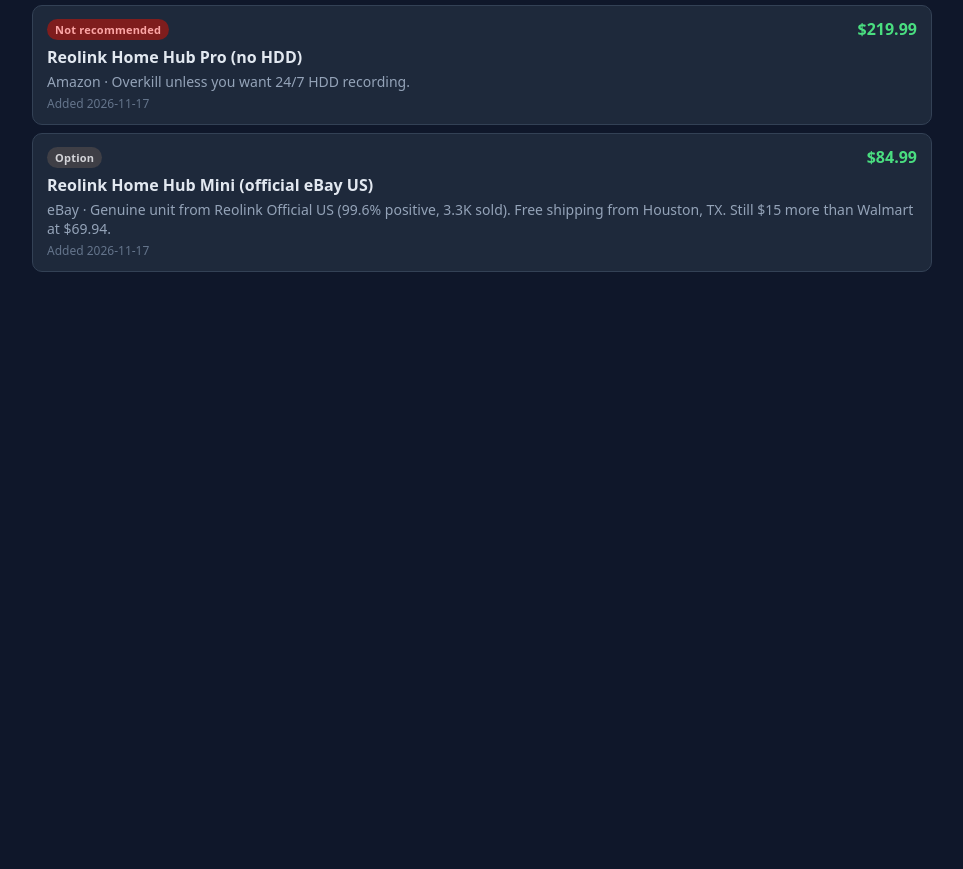
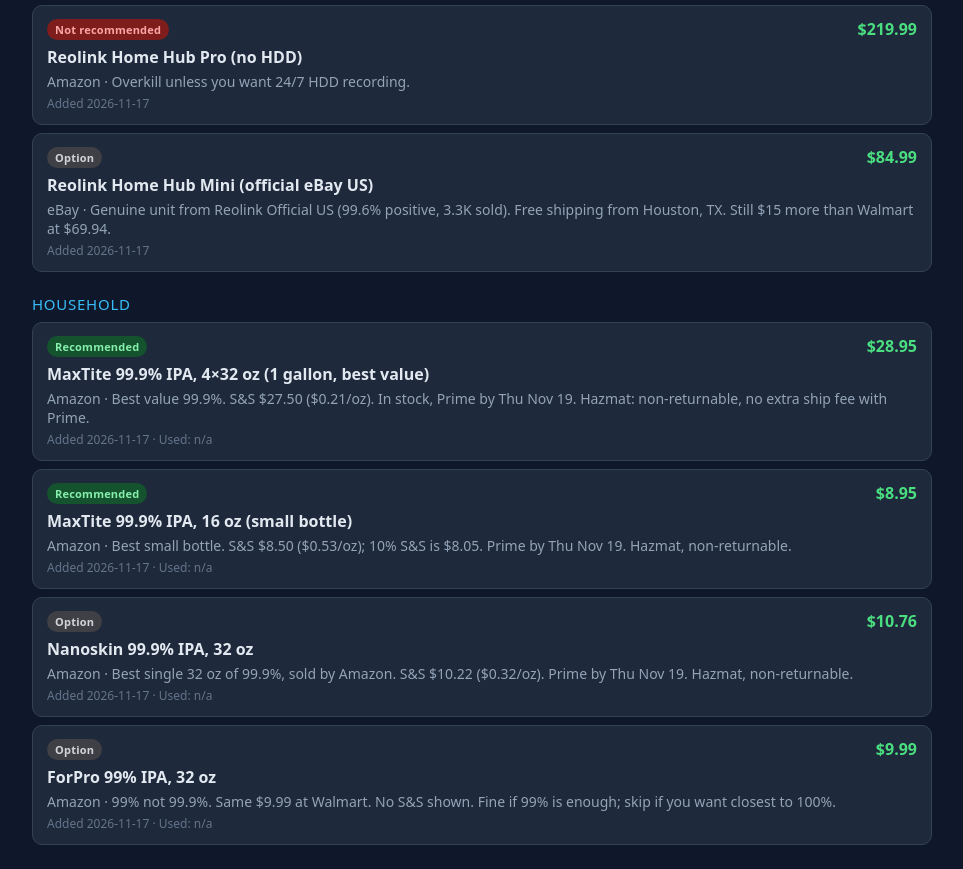
Before and after one commit to westonwhite/grok-links, a plain HTML site: page index.html in a window 1280 px wide. Shown: the part 2535-3404 px from the top of the page, without its empty margins (158-1121 px from the left). Before the commit the page ends 2831 px from the top, so only its background shows below. Drawn offline with Linux system fonts and the light colour scheme.

Commit message:
Add 99.9% isopropyl alcohol household links

```diff
--- a/index.html
+++ b/index.html
@@ -42,7 +42,7 @@ const items=data.filter(i=>(!filter||i.verdict===filter)&&(!q||JSON.stringify(i)
 items.forEach(i=>{(cats[i.category||'Other']=cats[i.category||'Other']||[]).push(i)});
 for(const c in cats){el.insertAdjacentHTML('beforeend',`<div class="cat">${esc(c)}</div>`);
 cats[c].forEach(i=>{const v=i.verdict||'';const badge=v?`<span class="badge ${cls[v]||'option'}">${esc(labels[v]||v)}</span>`:'';
-el.insertAdjacentHTML('beforeend',`<a class="card" href="${esc(i.url)}" target="_blank" rel="noopener"><div class="top">${badge}<span class="p">${esc(i.price)}</span></div><div class="t">${esc(i.title)}</div><div class="n">${esc(i.store)}${i.note?' · '+esc(i.note):''}</div><div class="d">Added ${esc(i.added)}</div></a>`)})}
+el.insertAdjacentHTML('beforeend',`<a class="card" href="${esc(i.url)}" target="_blank" rel="noopener"><div class="top">${badge}<span class="p">${esc(i.price)}</span></div><div class="t">${esc(i.title)}</div><div class="n">${esc(i.store)}${i.note?' · '+esc(i.note):''}</div><div class="d">Added ${esc(i.added)}${i.used_price?` · Used: ${esc(i.used_price)}`:''}</div></a>`)})}
 if(!items.length)el.innerHTML='<p>No links yet.</p>'}
 fetch('links.json?'+Date.now()).then(r=>r.json()).then(j=>{data=(j.links||[]).sort((a,b)=>(b.added||'').localeCompare(a.added||''));document.getElementById('upd').textContent='Updated '+(j.updated||'');render()});
 document.getElementById('q').oninput=render;
--- a/links.json
+++ b/links.json
@@ -8,7 +8,7 @@
    "price": "$139.99",
    "url": "https://www.amazon.com/dp/B0CDC9M1HJ",
    "verdict": "recommended",
-   "note": "Top pick. Uses nearly the full array (1,500W at 12V). 4.2\u2605, Prime by Nov 22; used from $120.99",
+   "note": "Top pick. Uses nearly the full array (1,500W at 12V). 4.2★, Prime by Nov 22; used from $120.99",
    "added": "2026-11-17"
   },
   {
@@ -28,7 +28,7 @@
    "price": "$141.54",
    "url": "https://www.amazon.com/dp/B0D7CFXYKX",
    "verdict": "option",
-   "note": "OK alternative. 4.9\u2605, 160V PV.",
+   "note": "OK alternative. 4.9★, 160V PV.",
    "added": "2026-11-17"
   },
   {
@@ -68,7 +68,7 @@
    "price": "$99.99",
    "url": "https://www.amazon.com/dp/B013QIFCLE",
    "verdict": "option",
-   "note": "Simplest GMRS option. 4.4\u2605.",
+   "note": "Simplest GMRS option. 4.4★.",
    "added": "2026-11-17"
   },
   {
@@ -169,7 +169,7 @@
    "price": "$129.08",
    "url": "https://www.ebay.com/itm/800269378978",
    "verdict": "option",
-   "note": "Real 100A/150V MPPT from ANENJI official (100% positive, 1.2K sold). Free 2\u20134 day US shipping from NJ. Not an identical VUICCI housing clone, and not cheaper than the used VUICCI at $90.99.",
+   "note": "Real 100A/150V MPPT from ANENJI official (100% positive, 1.2K sold). Free 2–4 day US shipping from NJ. Not an identical VUICCI housing clone, and not cheaper than the used VUICCI at $90.99.",
    "added": "2026-11-17"
   },
   {
@@ -191,6 +191,50 @@
    "verdict": "option",
    "note": "Genuine unit from Reolink Official US (99.6% positive, 3.3K sold). Free shipping from Houston, TX. Still $15 more than Walmart at $69.94.",
    "added": "2026-11-17"
+  },
+  {
+   "category": "Household",
+   "title": "MaxTite 99.9% IPA, 4×32 oz (1 gallon, best value)",
+   "store": "Amazon",
+   "price": "$28.95",
+   "url": "https://www.amazon.com/dp/B0DBJ7CNJ1",
+   "note": "Best value 99.9%. S&S $27.50 ($0.21/oz). In stock, Prime by Thu Nov 19. Hazmat: non-returnable, no extra ship fee with Prime.",
+   "verdict": "recommended",
+   "added": "2026-11-17",
+   "used_price": "n/a"
+  },
+  {
+   "category": "Household",
+   "title": "MaxTite 99.9% IPA, 16 oz (small bottle)",
+   "store": "Amazon",
+   "price": "$8.95",
+   "url": "https://www.amazon.com/dp/B08CGJV5FR",
+   "note": "Best small bottle. S&S $8.50 ($0.53/oz); 10% S&S is $8.05. Prime by Thu Nov 19. Hazmat, non-returnable.",
+   "verdict": "recommended",
+   "added": "2026-11-17",
+   "used_price": "n/a"
+  },
+  {
+   "category": "Household",
+   "title": "Nanoskin 99.9% IPA, 32 oz",
+   "store": "Amazon",
+   "price": "$10.76",
+   "url": "https://www.amazon.com/dp/B0F94K42X8",
+   "note": "Best single 32 oz of 99.9%, sold by Amazon. S&S $10.22 ($0.32/oz). Prime by Thu Nov 19. Hazmat, non-returnable.",
+   "verdict": "option",
+   "added": "2026-11-17",
+   "used_price": "n/a"
+  },
+  {
+   "category": "Household",
+   "title": "ForPro 99% IPA, 32 oz",
+   "store": "Amazon",
+   "price": "$9.99",
+   "url": "https://www.amazon.com/dp/B00DT52Y98",
+   "note": "99% not 99.9%. Same $9.99 at Walmart. No S&S shown. Fine if 99% is enough; skip if you want closest to 100%.",
+   "verdict": "option",
+   "added": "2026-11-17",
+   "used_price": "n/a"
   }
  ]
 }
```
